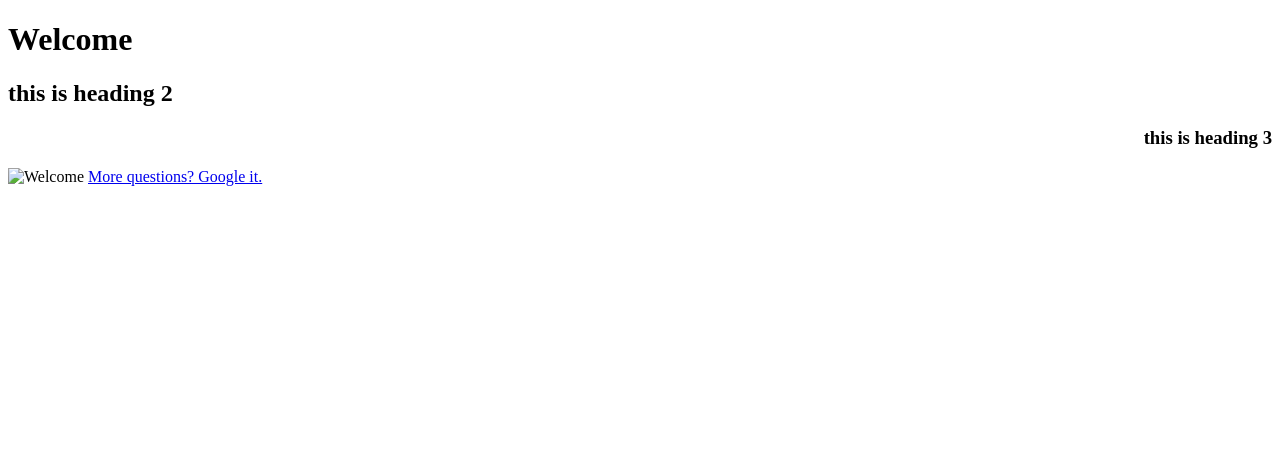
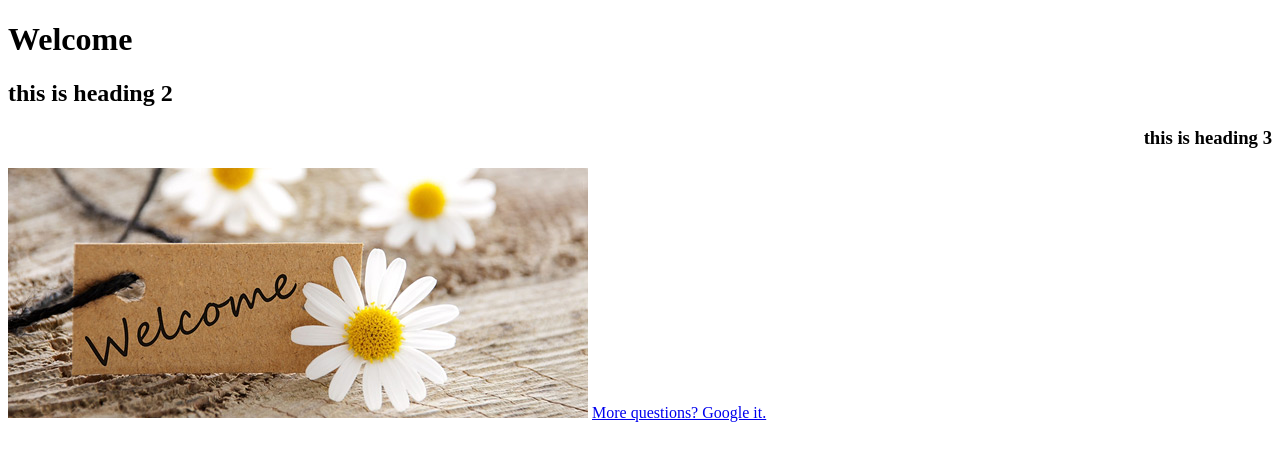
Before and after one commit to emilycai2016/emilycai2016.github.io, a plain HTML site: page index.html in a window 1280 px wide. Drawn offline with Linux system fonts and the light colour scheme.

Commit message:
Update index.html

```diff
--- a/index.html
+++ b/index.html
@@ -8,7 +8,7 @@
 <h1>Welcome</h1>
 <h2 align=justify>this is heading 2</h2>
 <h3 align=right>this is heading 3</h3>
-<img src="Pictures/Welcome_flowers.jpg" alt="Welcome" class="inline"/>
+<img src="Welcome_flowers.jpg" alt="Welcome" class="inline"/>
 <a href ="https://www.google.com/"> More questions? Google it.<a/>
 </body>
 </html>
```
